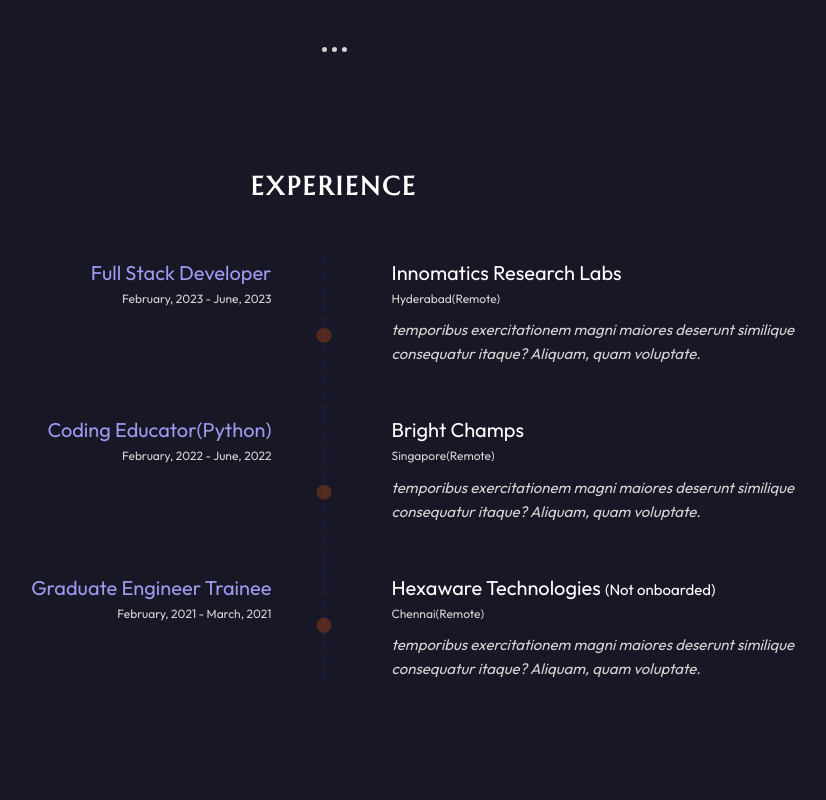
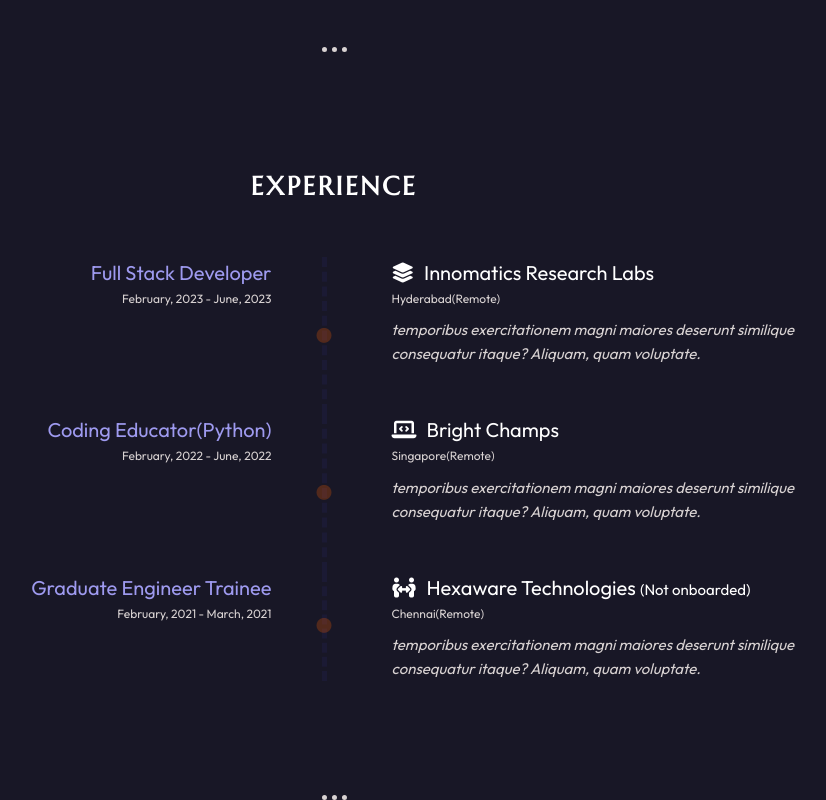
Before and after one commit to mr-selviraja/portfolio, a website: page index.html in a window 1280 px wide. Shown: the part 1371-2171 px from the top of the page, without its empty margins (306-1132 px from the left). Drawn offline with Linux system fonts and the light colour scheme.

Commit message:
Added icons to the Experience section

```diff
--- a/index.html
+++ b/index.html
@@ -168,7 +168,10 @@
                         </p>
 
                         <p class="experience__item--company">
-                            <span class="heading-tertiary color-accent">Innomatics Research Labs</span>
+                            <span class="experience__item--company--name heading-tertiary color-accent">
+                                <i class="fa-solid fa-layer-group"></i>
+                                <span>Innomatics Research Labs</span>
+                            </span>
 
                             <span class="text-small">Hyderabad(Remote)</span>
 
@@ -187,9 +190,7 @@
 
                     <li class="experience__item">
                         <p class="experience__item--role">
-                            <span class="heading-tertiary color-primary">
-                                Coding Educator(Python)
-                            </span>
+                            <span class="heading-tertiary color-primary">Coding Educator(Python)</span>
 
                             <span class="text-small">
                                 February, 2022 - June, 2022
@@ -201,7 +202,10 @@
                         </p>
 
                         <p class="experience__item--company">
-                            <span class="heading-tertiary color-accent">Bright Champs</span>
+                            <span class="experience__item--company--name heading-tertiary color-accent">
+                                <i class="fa-solid fa-laptop-code"></i>
+                                <span>Bright Champs</span>
+                            </span>
 
                             <span class="text-small">Singapore(Remote)</span>
 
@@ -234,7 +238,12 @@
                         </p>
 
                         <p class="experience__item--company">
-                            <span class="heading-tertiary color-accent">Hexaware Technologies <span class="text-regular">(Not onboarded)</span></span>
+                            <span class="experience__item--company--name heading-tertiary color-accent">
+                                <i class="fa-solid fa-people-arrows"></i>
+                                <span>
+                                    Hexaware Technologies <span class="text-regular">(Not onboarded)</span>
+                                </span>
+                            </span>
 
                             <span class="text-small">Chennai(Remote)</span>
 
@@ -248,6 +257,8 @@
                 </ul>
             </section>
             <!-- End of Experience -->
+
+            <div class="divider"></div>
         </div>
         <!-- End of Container -->
     </body>
--- a/sass/components/_experience.scss
+++ b/sass/components/_experience.scss
@@ -32,6 +32,12 @@
 
             width: calc(calc(100% / 2) - .75rem);
             padding-left: 5rem;
+
+            &--name {
+                display: flex;
+                gap: 1rem;
+                align-items: center;
+            }
         }
     }
 }
```
Also changed, not shown: styles.css.
